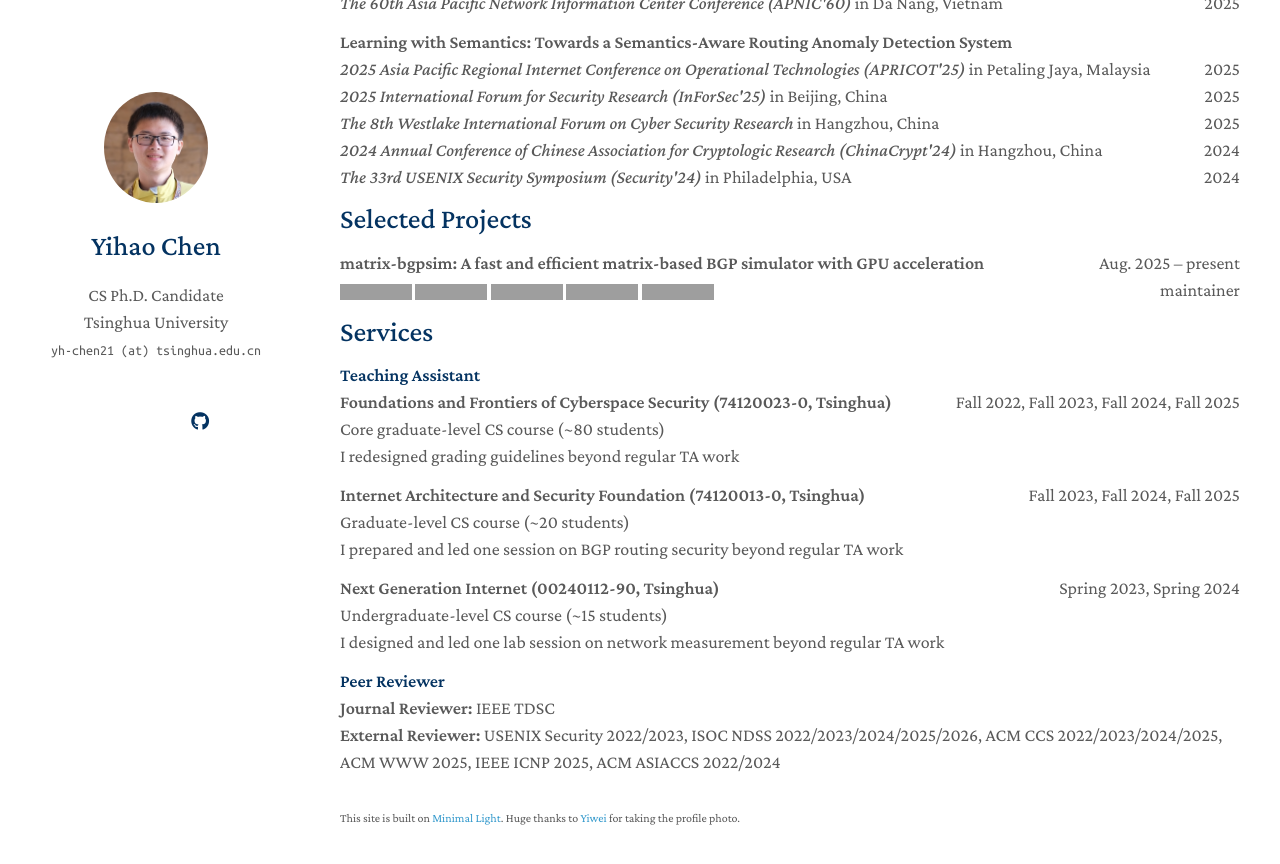
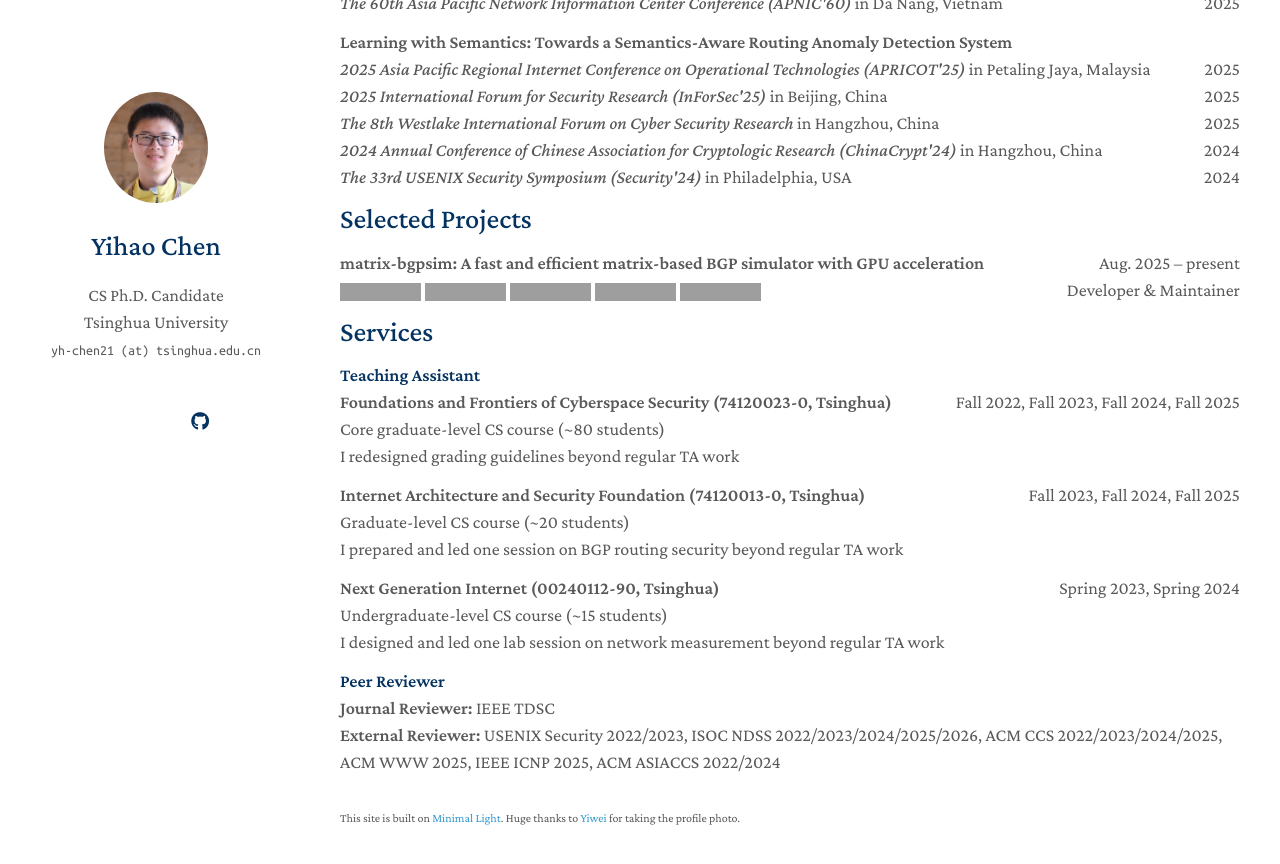
Before and after one commit to PorcupineAndrew/homepage, a Jekyll site: the page built from index.md, in a window 1280 px wide and 900 px high, scrolled down 2562 px. Shown: the top 864 px of the window. Built offline with Jekyll 4.4.1, drawn with Linux system fonts in a browser that asks for light colours; a style sheet for code colours, icons or effects is not loaded; our own code applies the rules of GitHub Pages for plain Markdown files; grey boxes are pictures that could not be loaded.

Commit message:
update project styles

```diff
--- a/_includes/projects.md
+++ b/_includes/projects.md
@@ -6,13 +6,13 @@
       <span>Aug. 2025 &ndash; present</span>
   </div>
   <div style="margin-bottom: 0; display: flex; justify-content: space-between; align-items: center;">
-      <span>
-        <a href="https://github.com/yhchen-tsinghua/matrix-bgpsim/releases/latest"><img src="https://img.shields.io/github/release/yhchen-tsinghua/matrix-bgpsim.svg?maxAge=600" alt="Latest release" style="height:16px; vertical-align:middle;"></a>
-        <a href="https://pypi.org/project/matrix-bgpsim/"><img src="https://img.shields.io/pypi/v/matrix-bgpsim.svg?maxAge=600" alt="PyPI version" style="height:16px; vertical-align:middle;"></a>
-        <a href="https://matrix-bgpsim.readthedocs.io/en/latest/"><img src="https://readthedocs.org/projects/matrix-bgpsim/badge/?version=latest" alt="Docs Status" style="height:16px; vertical-align:middle;"></a>
-        <a href="https://www.python.org/"><img src="https://img.shields.io/badge/python-3.8%2B-brightgreen.svg?maxAge=2592000" alt="Python version" style="height:16px; vertical-align:middle;"></a>
-        <a href="LICENSE"><img src="https://img.shields.io/badge/license-MIT-yellowgreen.svg?maxAge=2592000" alt="License" style="height:16px; vertical-align:middle;"></a>
+      <span style="display: flex; align-items: center; gap: 4px;">
+        <a href="https://github.com/yhchen-tsinghua/matrix-bgpsim/releases/latest"><img src="https://img.shields.io/github/release/yhchen-tsinghua/matrix-bgpsim.svg?maxAge=600" alt="Latest release" style="height:18px; vertical-align:middle;"></a>
+        <a href="https://pypi.org/project/matrix-bgpsim/"><img src="https://img.shields.io/pypi/v/matrix-bgpsim.svg?maxAge=600" alt="PyPI version" style="height:18px; vertical-align:middle;"></a>
+        <a href="https://matrix-bgpsim.readthedocs.io/en/latest/"><img src="https://readthedocs.org/projects/matrix-bgpsim/badge/?version=latest" alt="Docs Status" style="height:18px; vertical-align:middle;"></a>
+        <a href="https://www.python.org/"><img src="https://img.shields.io/badge/python-3.8%2B-brightgreen.svg?maxAge=2592000" alt="Python version" style="height:18px; vertical-align:middle;"></a>
+        <a href="LICENSE"><img src="https://img.shields.io/badge/license-MIT-yellowgreen.svg?maxAge=2592000" alt="License" style="height:18px; vertical-align:middle;"></a>
       </span>
-      <span>maintainer</span>
+      <span style="align-self: center;">Developer & Maintainer</span>
   </div>
 </div>
```
